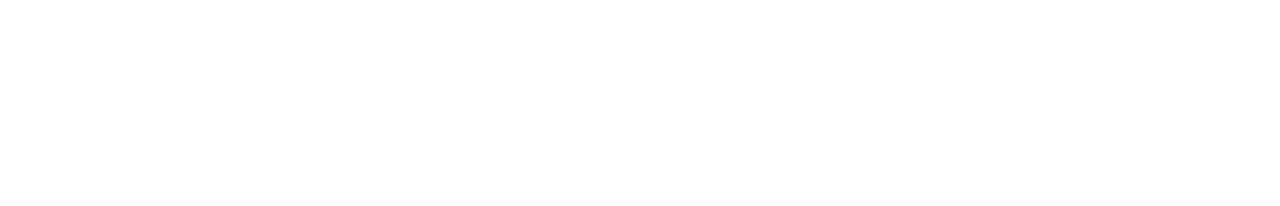
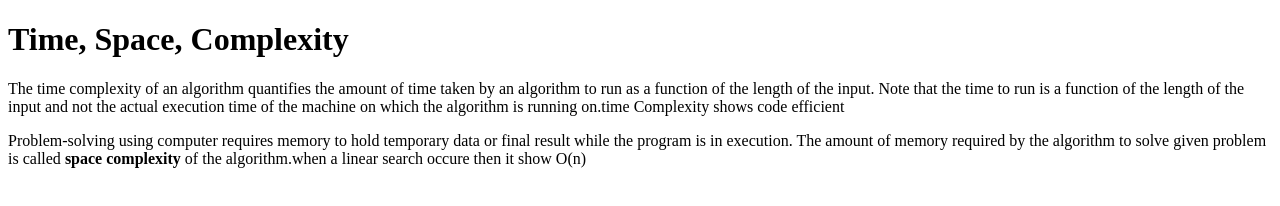
Before and after one commit to acciojob/time-and-space-complexity-saurabhanand96310, a website: page main.html in a window 1280 px wide. Drawn offline with Linux system fonts and the light colour scheme.

Commit message:
created a submission

```diff
--- a/main.html
+++ b/main.html
@@ -8,7 +8,10 @@
 
 <body>
 	<!-- the entire body must be written by student -->
-    <script type="text/javascript" src="./script.js">
+	  <h1>Time, Space, Complexity</h1>
+	<p>The time complexity of an algorithm quantifies the amount of time taken by an algorithm to run as a function of the length of the input. Note that the time to run is a function of the length of the input and not the actual execution time of the machine on which the algorithm is running on.time Complexity shows code efficient</p>
+    <p>Problem-solving using computer requires memory to hold temporary data or final result while the program is in execution. The amount of memory required by the algorithm to solve given problem is called <b> space complexity</b> of the algorithm.when a linear search occure then it show O(n)</p>
+	<script type="text/javascript" src="./script.js">
 </script>
 
 </body>
```
